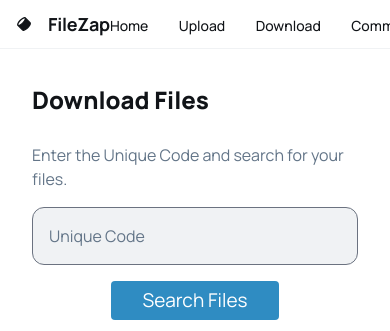
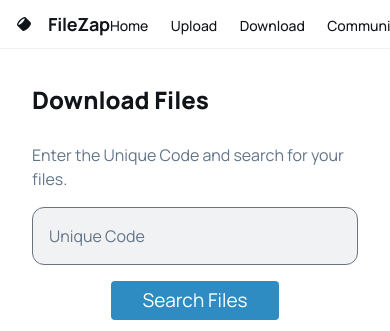
Before and after one commit to ketansharma1411/filesharing, a Django app: page /display/ in a window 390 px wide. Shown: the top 331 px of the page. Run offline with Django 5.2, Linux system fonts and the light colour scheme; some libraries are stand-ins or nearby versions.

Commit message:
changes in the navbar 2

```diff
--- a/files/templates/download_page_v2.html
+++ b/files/templates/download_page_v2.html
@@ -83,6 +83,10 @@
             padding: 10px;
             border-radius: 5px;
         }
+        #navbar{
+          padding-top: 5px;
+          gap: 1rem;
+        }
         @media (min-width:360px) and (max-width: 720px) {
           #header_section{
             flex-direction: row;
@@ -96,10 +100,6 @@
           #navbar{
             gap: 1.4rem;
           }
-        }
-        #navbar{
-          padding-top: 5px;
-          gap: 1.9rem;
         }
     </style>
   </head>
--- a/files/templates/upload_page_v2.html
+++ b/files/templates/upload_page_v2.html
@@ -126,7 +126,7 @@
             margin-top: -1px;
           }
           #navbar{
-            gap: 1.4rem;
+            gap: 1rem;
           }
         }
 
```
Also changed, not shown: files/templates/upload_success_page_v2.html (+6 -5 lines).
